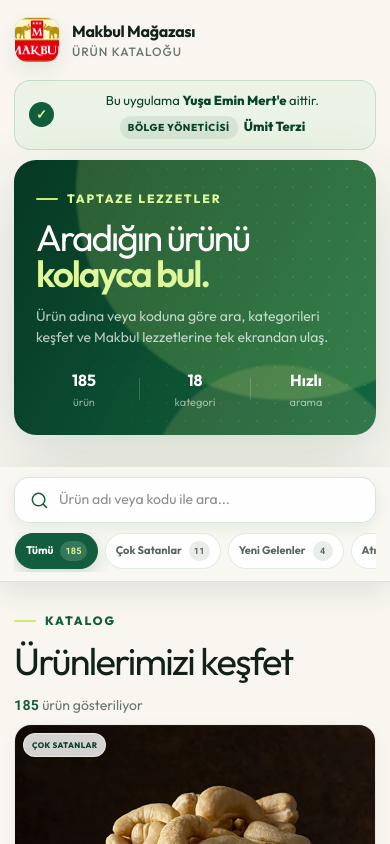
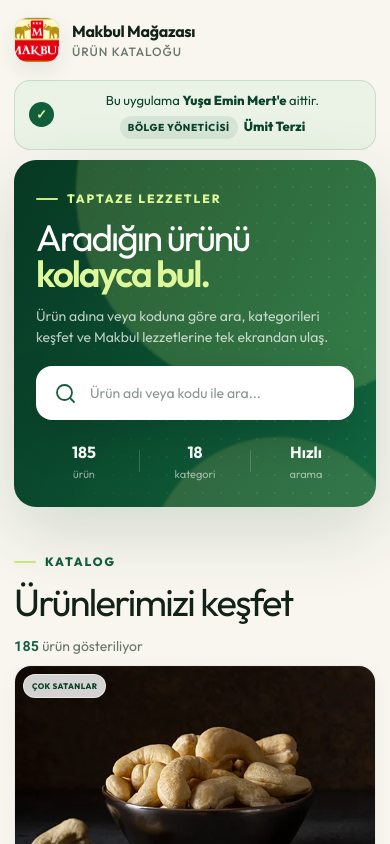
Before and after one commit to yunusmertofficial/makbul_magaza, a Next.js app in the folder makbul_web/: page / in a window 390 px wide. Shown: the top 844 px of the page. Built offline with nearby package versions, Linux system fonts and the light colour scheme.

Commit message:
Mobil sabit aramanın konumunu iyileştir

```diff
--- a/makbul_web/src/app/globals.css
+++ b/makbul_web/src/app/globals.css
@@ -1249,10 +1249,6 @@ footer > a {
     line-height: 1.5;
   }
 
-  .hero .search-wrap {
-    display: none;
-  }
-
   .search-box {
     height: 54px;
     padding-left: 16px;
@@ -1335,16 +1331,30 @@ footer > a {
   }
 
   .mobile-catalog-tools {
-    position: sticky;
+    position: fixed;
     z-index: 40;
     top: 0;
-    margin: -14px -14px 30px;
+    right: 0;
+    left: 0;
+    margin: 0;
     padding: max(10px, env(safe-area-inset-top)) 14px 9px;
     display: block;
+    visibility: hidden;
     border-bottom: 1px solid rgba(18, 93, 59, 0.13);
     background: rgba(248, 247, 242, 0.94);
     box-shadow: 0 10px 28px rgba(27, 59, 40, 0.1);
     backdrop-filter: blur(16px);
+    opacity: 0;
+    pointer-events: none;
+    transform: translateY(-105%);
+    transition: opacity 180ms ease, transform 220ms ease, visibility 220ms;
+  }
+
+  .mobile-catalog-tools.is-visible {
+    visibility: visible;
+    opacity: 1;
+    pointer-events: auto;
+    transform: translateY(0);
   }
 
   .mobile-sticky-search {
--- a/makbul_web/src/components/catalog.tsx
+++ b/makbul_web/src/components/catalog.tsx
@@ -1,7 +1,7 @@
 "use client";
 
 import Image from "next/image";
-import { useEffect, useMemo, useState } from "react";
+import { useEffect, useMemo, useRef, useState } from "react";
 import InstallPrompt from "@/components/install-prompt";
 
 type Product = {
@@ -51,6 +51,8 @@ export default function Catalog({ products }: CatalogProps) {
   const [failedImages, setFailedImages] = useState<Set<string>>(new Set());
   const [searchFocused, setSearchFocused] = useState(false);
   const [previewProduct, setPreviewProduct] = useState<Product | null>(null);
+  const [showMobileTools, setShowMobileTools] = useState(false);
+  const heroSearchRef = useRef<HTMLDivElement>(null);
 
   useEffect(() => {
     if (!previewProduct) return;
@@ -68,6 +70,31 @@ export default function Catalog({ products }: CatalogProps) {
       document.removeEventListener("keydown", closePreview);
     };
   }, [previewProduct]);
+
+  useEffect(() => {
+    const heroSearch = heroSearchRef.current;
+    if (!heroSearch) return;
+
+    const mobileViewport = window.matchMedia("(max-width: 760px)");
+    const updateVisibility = () => {
+      const searchBounds = heroSearch.getBoundingClientRect();
+      setShowMobileTools(mobileViewport.matches && searchBounds.bottom <= 0);
+    };
+    const observer = new IntersectionObserver(([entry]) => {
+      setShowMobileTools(
+        mobileViewport.matches && !entry.isIntersecting && entry.boundingClientRect.bottom <= 0,
+      );
+    });
+
+    observer.observe(heroSearch);
+    mobileViewport.addEventListener("change", updateVisibility);
+    updateVisibility();
+
+    return () => {
+      observer.disconnect();
+      mobileViewport.removeEventListener("change", updateVisibility);
+    };
+  }, []);
 
   const categories = useMemo(() => {
     const counts = new Map<string, number>();
@@ -171,7 +198,7 @@ export default function Catalog({ products }: CatalogProps) {
               lezzetlerine tek ekrandan ulaş.
             </p>
 
-            <div className="search-wrap">
+            <div className="search-wrap" ref={heroSearchRef}>
               <label className="search-box">
                 <span className="search-icon"><SearchIcon /></span>
                 <span className="sr-only">Ürün ara</span>
@@ -264,7 +291,10 @@ export default function Catalog({ products }: CatalogProps) {
         </section>
 
         <section className="catalog" id="urunler" aria-labelledby="catalog-title">
-          <div className="mobile-catalog-tools" aria-label="Mobil katalog araçları">
+          <div
+            className={`mobile-catalog-tools${showMobileTools ? " is-visible" : ""}`}
+            aria-label="Mobil katalog araçları"
+          >
             <label className="mobile-sticky-search">
               <span className="search-icon"><SearchIcon /></span>
               <span className="sr-only">Ürün ara</span>
```
